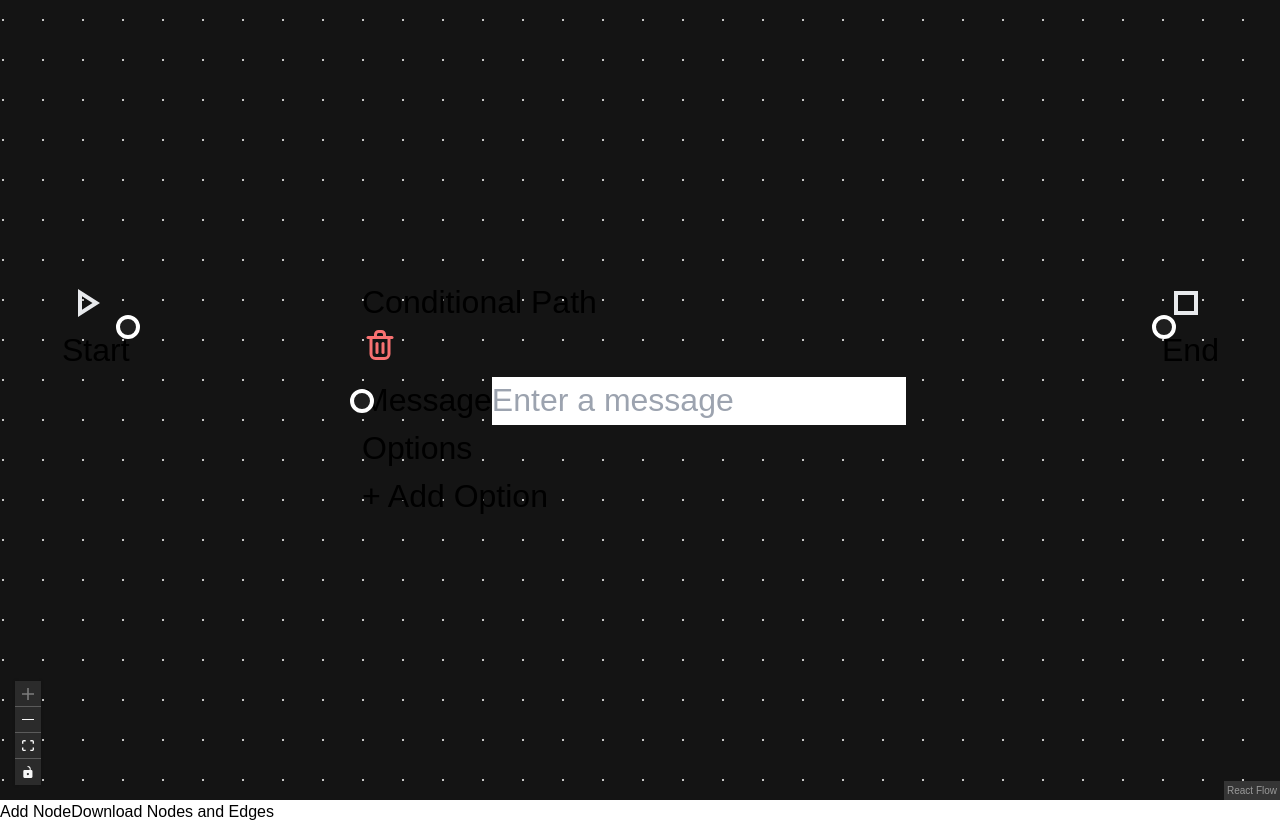
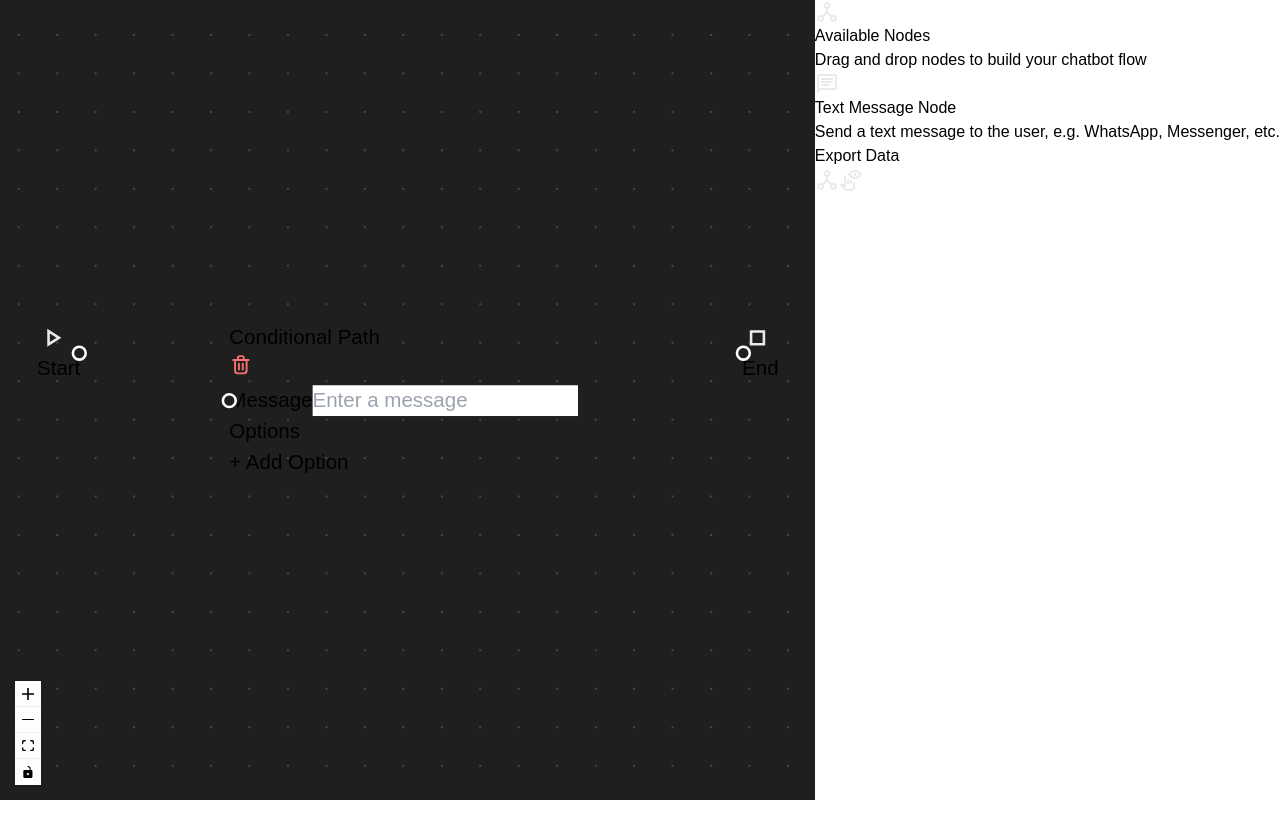
Before and after one commit to habeebijaba/React-Flow-ChatBot-Task, a React (Vite) app: page / in a window 1280 px wide. After the commit the page ends 800 px from the top, so only its background shows below. Built offline with nearby package versions, Linux system fonts and the light colour scheme.

Commit message:
improve flowbuilder functionalities and UI-- node drop functionaliites

```diff
--- a/src/components/flowBuilder/FlowBuilder.jsx
+++ b/src/components/flowBuilder/FlowBuilder.jsx
@@ -1,27 +1,32 @@
-
-
-import React, { useCallback, useState } from "react";
+import React, { useRef, useCallback } from "react";
 import {
   ReactFlow,
-  ReactFlowProvider,
   Controls,
   Background,
+  BackgroundVariant,
   applyNodeChanges,
   applyEdgeChanges,
   addEdge,
-  BackgroundVariant,
+  useViewport, // from @xyflow/react
 } from "@xyflow/react";
-import "@xyflow/react/dist/style.css";
 import { nanoid } from "nanoid";
+
+import { useNodeContext } from "../../contexts/NodeContext";
+import Sidebar from "../Sidebar"; //  draggable sidebar
 import StartNode from "../../nodes/StartNode";
 import EndNode from "../../nodes/EndNode";
 import TextUpdaterNode from "../../nodes/TextUpdaterNode";
-import { useNodeContext } from "../../contexts/NodeContext";
 import CustomEdge from "../../edges/CustomEdges";
 
 const rfStyle = {
-    backgroundColor: "#B8CEFF",
+  backgroundColor: "#1f1f1f",
 };
+
+// 5rem = 80px if 1rem = 16px
+const GAP_PX = 80;
+
+const NODE_WIDTH = 150; // approximate node width
+const NODE_HEIGHT = 60; // approximate node height
 
 const nodeTypes = {
   start: StartNode,
@@ -29,22 +34,23 @@ const nodeTypes = {
   textUpdater: TextUpdaterNode,
 };
 
-const FlowBuilder = () => {
-    // const [nodes, setNodes] = useState(initialNodes);
-    // const [edges, setEdges] = useState(initialEdges);
-
+export default function FlowBuilder() {
   const { nodes, setNodes, edges, setEdges } = useNodeContext();
 
+  // Current pan/zoom from XYFlow’s hook
+  const { x: viewX, y: viewY, zoom } = useViewport();
 
+  // Reference to the wrapper so we can measure boundingRect if needed
+  const flowWrapper = useRef(null);
+
+  //----------------------
+  // Basic react-flow callbacks
+  //----------------------
   const onNodesChange = useCallback(
     (changes) => setNodes((nds) => applyNodeChanges(changes, nds)),
-      []
+    [setNodes]
   );
 
-    // const onEdgesChange = useCallback(
-    //   (changes) => setEdges((eds) => applyEdgeChanges(changes, eds)),
-    //   []
-    // );
   const onEdgesChange = useCallback(
     (changes) => setEdges((eds) => applyEdgeChanges(changes, eds)),
     [setEdges]
@@ -52,109 +58,189 @@ const FlowBuilder = () => {
 
   const onEdgeRemove = useCallback(
     (id) => {
-        setEdges((eds) => eds.filter((edge) => edge.id !== id)); // Remove the edge by its ID
+      setEdges((eds) => eds.filter((edge) => edge.id !== id));
     },
     [setEdges]
   );
+
   const edgeTypes = {
-      custom: CustomEdge, // Register the custom edge
-
+    custom: CustomEdge,
   };
 
   const edgeOptions = {
-      type: "custom", // Set the default edge type to custom
-      data: { onEdgeRemove }, // Pass the `onEdgeRemove` function as data
+    type: "custom",
+    data: { onEdgeRemove },
   };
 
   const onConnect = useCallback(
     (params) => {
-        setEdges((eds) => addEdge({ ...params, animated: true, style: { stroke: "white" } }, eds));
+      setEdges((eds) =>
+        addEdge({ ...params, animated: true, style: { stroke: "white" } }, eds)
+      );
     },
-      []
+    [setEdges]
   );
 
-    // Handle edge click to remove the edge
-    const onEdgeClick = useCallback(
-      (event, edge) => {
-        event.stopPropagation(); // Prevent triggering other events
-        const shouldDelete = window.confirm("Do you want to delete this connection?");
-        if (shouldDelete) {
-          setEdges((eds) => eds.filter((e) => e.id !== edge.id));
+  //----------------------
+  // Collision / Gap Helpers
+  //----------------------
+
+  function getRectWithGap(node) {
+    return {
+      x: node.position.x - GAP_PX / 2,
+      y: node.position.y - GAP_PX / 2,
+      width: NODE_WIDTH + GAP_PX,
+      height: NODE_HEIGHT + GAP_PX,
+    };
   }
+
+  /**
+   * AABB (Axis-Aligned Bounding Box) overlap check.
+   */
+  function rectsOverlap(r1, r2) {
+    return !(
+      r1.x + r1.width < r2.x ||
+      r1.x > r2.x + r2.width ||
+      r1.y + r1.height < r2.y ||
+      r1.y > r2.y + r2.height
+    );
+  }
+
+  /**
+   * Checks if nodeA and nodeB violate the 5rem gap.
+   */
+  function violatesGap(nodeA, nodeB) {
+    const rA = getRectWithGap(nodeA);
+    const rB = getRectWithGap(nodeB);
+    return rectsOverlap(rA, rB);
+  }
+
+  //----------------------
+  // BFS push function:
+  //   place the "sourceNode" at its new position,
+  // then push away any node that violates the gap,
+  // and repeat if that push causes new collisions.
+  //----------------------
+  function pushOthers(sourceNode, allNodes) {
+    // We’ll keep a queue of nodeIds that we need to check for collisions
+    const queue = [sourceNode.id];
+    const visited = new Set([sourceNode.id]);
+
+    // The amount to push each collision
+    // You can adjust or even randomize direction
+    const SHIFT_X = 120;
+    const SHIFT_Y = 90;
+
+    let iterations = 0;
+    const MAX_ITERATIONS = 200;
+
+    while (queue.length && iterations < MAX_ITERATIONS) {
+      iterations++;
+
+      const currentId = queue.shift();
+      const currentNode = allNodes.find((n) => n.id === currentId);
+      if (!currentNode) continue;
+
+      // Check collisions vs. all other nodes
+      for (const other of allNodes) {
+        if (other.id === currentId) continue;
+
+        // If they overlap or the gap is violated, push "other"
+        if (violatesGap(currentNode, other)) {
+          // Move other node
+          other.position = {
+            x: other.position.x + SHIFT_X,
+            y: other.position.y + SHIFT_Y,
+          };
+
+          // Now we have to check if "other" collides with others
+          if (!visited.has(other.id)) {
+            queue.push(other.id);
+            visited.add(other.id);
+          }
+        }
+      }
+    }
+  }
+
+  //----------------------
+  // 1) Drop -> place new node exactly at the drop
+  // 2) BFS push existing nodes if they violate the gap with the new node
+  //----------------------
+  const onDrop = useCallback(
+    (event) => {
+      event.preventDefault();
+
+      const nodeType = event.dataTransfer.getData("application/reactflow");
+      if (!nodeType) return;
+
+      const boundingRect = flowWrapper.current?.getBoundingClientRect();
+      if (!boundingRect) return;
+
+      // Convert screen coords -> XYFlow coords
+      const dropX = (event.clientX - boundingRect.left - viewX) / zoom;
+      const dropY = (event.clientY - boundingRect.top - viewY) / zoom;
+
+      const newNode = {
+        id: nanoid(),
+        type: nodeType,
+        data: { label: `${nodeType} Node` },
+        position: { x: dropX, y: dropY },
+      };
+
+      // 1) Add new node
+      setNodes((prev) => {
+        const updated = [...prev, newNode];
+        // 2) Now push any node that violates the gap with the newly placed node
+        pushOthers(newNode, updated);
+        return updated;
+      });
     },
-      []
+    [zoom, viewX, viewY, setNodes]
   );
 
-    const onAddNode = useCallback(() => {
-      const lastNode = nodes[nodes.length - 1];
-      const newPosition = lastNode
-        ? { x: lastNode.position.x, y: lastNode.position.y + 150 }
-        : { x: 0, y: 0 };
-
-      const newNode = {
-        // id: `node-${nodes.length + 1}`,
-        id:nanoid(),
-        type: "textUpdater",
-        position: newPosition,
-        data: { message: "", options: [] },
-
+  const onDragOver = (event) => {
+    event.preventDefault();
+    event.dataTransfer.dropEffect = "move";
   };
-
-      setNodes((nds) => [...nds, newNode]);
-    }, [nodes]);
-
-  console.log(nodes,"nodes");
-  console.log(edges,"edges");
-
-
+  console.log(nodes, edges);
 
   return (
-      <>
+    <div style={{ display: "flex", width: "100%" }}>
+      <div style={{ flex: 1, height: "100vh" }} ref={flowWrapper}>
         <ReactFlow
-        colorMode="dark"
+          proOptions={{ hideAttribution: true }} //need to subscribe
           nodes={nodes}
           edges={edges}
+          nodeTypes={nodeTypes}
+          edgeTypes={edgeTypes}
+          defaultEdgeOptions={edgeOptions}
           onNodesChange={onNodesChange}
           onEdgesChange={onEdgesChange}
           onConnect={onConnect}
-          // onEdgeClick={onEdgeClick} // Add this for edge removal
-          nodeTypes={nodeTypes}
-          // defaultEdgeOptions={edgeOptions}
-          edgeTypes={edgeTypes} // Pass the custom edge types
-    defaultEdgeOptions={edgeOptions} // Pass the default edge options
           style={rfStyle}
           fitView
+          onDrop={onDrop}
+          onInit={(instance) => {
+            instance.setViewport({ zoom: 0.8 });
+          }}
+          onDragOver={onDragOver}
         >
-          <Background color="#fff" variant={BackgroundVariant.Dots} />
-          <Controls />
+          <Background
+            color="#ffffff40"
+            variant={BackgroundVariant.Dots}
+            gap={30}
+            size={1.5}
+          />
+          <Controls
+            className="my-custom-controls"
+            showZoom
+            showFitView
+            showInteractive
+          />
         </ReactFlow>
-        <button
-          onClick={onAddNode}
-          className="bg-gray-600 px-4 py-2 text-sm text-white rounded absolute left-5 top-5"
-        >
-          Add Node
-        </button>
-
-        <button
-    onClick={() => {
-      const jsonData = JSON.stringify({ nodes, edges }, null, 2); // Convert to JSON string
-      const blob = new Blob([jsonData], { type: "application/json" }); // Create a Blob
-      const url = URL.createObjectURL(blob); // Create a URL for the Blob
-
-      const a = document.createElement("a"); // Create a temporary anchor element
-      a.href = url;
-      a.download = "flow-data.json"; // File name for download
-      document.body.appendChild(a); // Append anchor to body
-      a.click(); // Trigger click to download
-      document.body.removeChild(a); // Remove anchor after download
-    }}
-    className="bg-gray-600 px-4 py-2 text-sm text-white rounded absolute left-5 top-20"
-  >
-    Download Nodes and Edges
-  </button>
-
-      </>
+      </div>
+      <Sidebar />
+    </div>
   );
-  };
-
-export default FlowBuilder
+}
```
Lines whose indentation alone changed are shown as unchanged.
